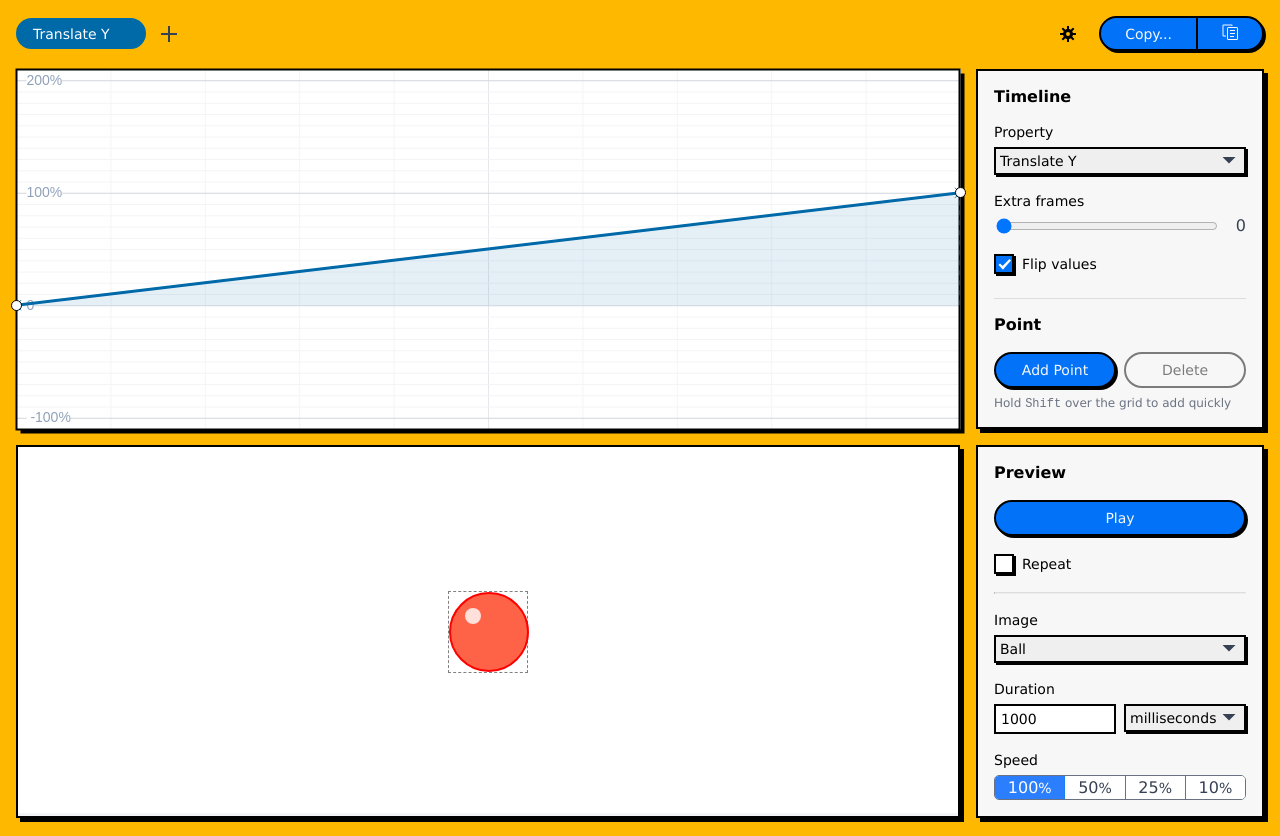
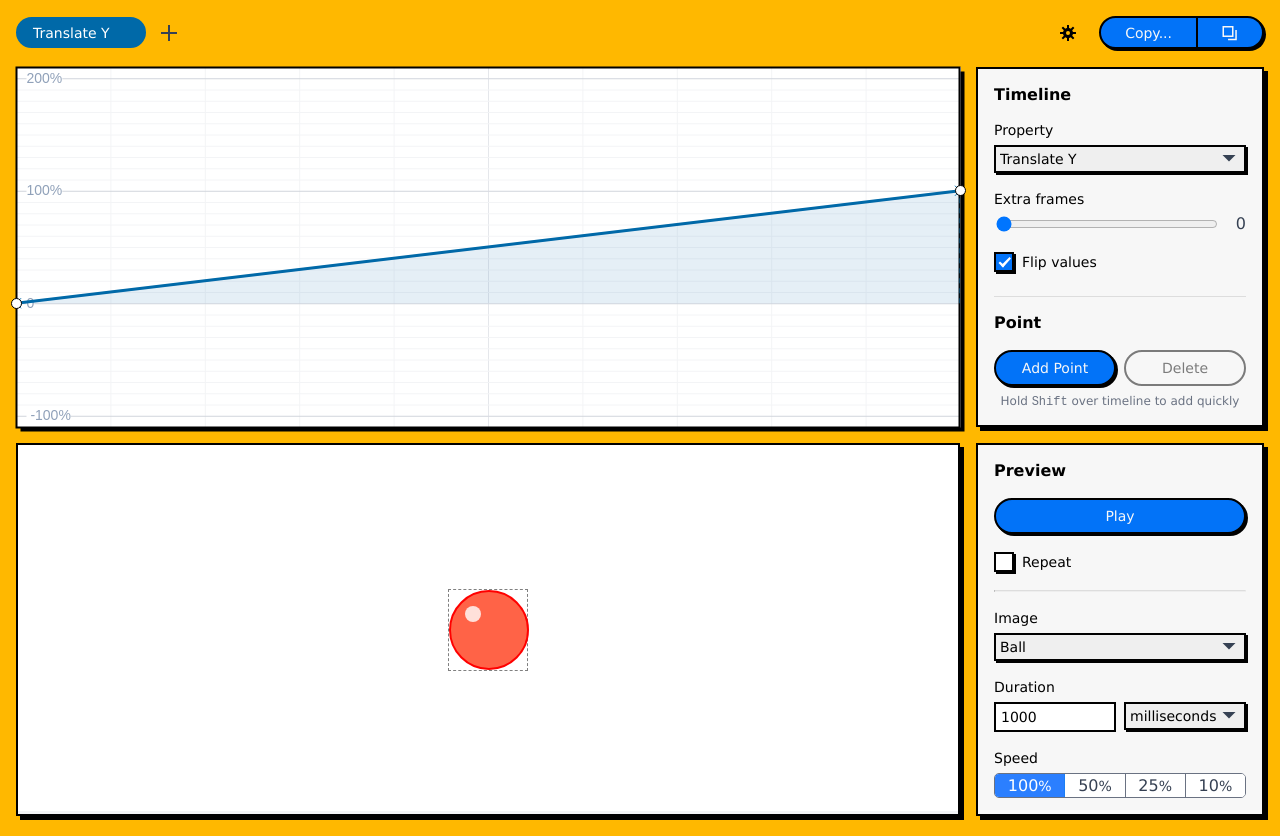
Before and after one commit to gillibrand/keyframe-click, a React (Vite) app: page / in a window 1280 px wide. Built offline with nearby package versions, Linux system fonts and the light colour scheme.

Commit message:
Update global Copy button focus style and icon

```diff
--- a/src/app/App.tsx
+++ b/src/app/App.tsx
@@ -448,6 +448,7 @@ function App() {
                 aria-expanded={isExporting}
                 aria-controls={activeExportId}
                 onClick={handleCopyNow}
+                className="center"
               >
                 <Copy />
                 <span className="sr-only">Copy keyframes to clipboard with current options</span>
--- a/src/components/Checkbox/Checkbox.css
+++ b/src/components/Checkbox/Checkbox.css
@@ -31,7 +31,7 @@
 .Checkbox:has(:focus-visible) {
   .Checkbox_box {
     outline: solid var(--outline-width) var(--outline-color);
-    outline-offset: 2px;
+    outline-offset: var(--outline-offset);
     box-shadow: 1px 1px 0 0 var(--shadow-color);
     box-shadow: none;
   }
--- a/src/components/SplitButtons.css
+++ b/src/components/SplitButtons.css
@@ -47,14 +47,20 @@
     cursor: pointer;
   }
 
-  &:first-child,
   &:focus-visible {
+    outline: solid var(--outline-width) var(--outline-color);
+    outline-offset: var(--outline-offset);
+    box-shadow: 0 0 0 var(--outline-offset) white;
+    border-color: transparent;
+    z-index: 1;
+  }
+
+  &:first-child {
     border-start-start-radius: var(--sb-radius);
     border-end-start-radius: var(--sb-radius);
   }
 
-  &:last-child,
-  &:focus-visible {
+  &:last-child {
     border-start-end-radius: var(--sb-radius);
     border-end-end-radius: var(--sb-radius);
   }
--- a/src/style/controls.css
+++ b/src/style/controls.css
@@ -45,26 +45,27 @@
 
     &.is-secondary {
       color: var(--c-neo-black);
-      background-color: var(--c-neo-teal);
-      background-color: var(--c-neo-white);
       background-color: white;
+
+      &:focus-visible {
+        border-color: var(--c-neo-black);
+      }
+    }
+
+    &.is-danger {
+      background-color: var(--c-neo-danger);
     }
 
     &:hover {
       filter: brightness(1.05);
     }
 
-    &.is-primary {
-      /* color: white; */
-      /* font-weight: bold; */
-      /* background-color: var(--c-neo-teal); */
-      /* color: var(--c-neo-black); */
-    }
-
     &:focus-visible {
       outline: solid var(--outline-width) var(--outline-color);
-      outline-offset: 2px;
+      outline-offset: var(--outline-offset);
       box-shadow: none;
+      border-color: transparent;
+      transition: none;
     }
   }
 
--- a/src/style/global.css
+++ b/src/style/global.css
@@ -36,6 +36,8 @@
   --c-neo-blue: #0273f8;
   --c-neo-teal: #4ccdc0;
   --c-neo-pink: #f902eb;
+
+  --c-neo-danger: #ff2583;
 
   --c-blue: #1c7ef3;
   --c-body: var(--c-gray-700);
--- a/src/style/util.css
+++ b/src/style/util.css
@@ -127,6 +127,10 @@ prevented, plus margins will NOT be scrolled to in an overflow of the page. */
   text-align: end;
 }
 
+.text-center {
+  text-align: center;
+}
+
 .justify-end {
   justify-content: end;
 }
@@ -138,3 +142,9 @@ prevented, plus margins will NOT be scrolled to in an overflow of the page. */
 .cursor-pointer {
   cursor: pointer;
 }
+
+.center {
+  display: flex;
+  justify-content: center;
+  align-items: center;
+}
--- a/src/timeline/TimelineInspector.tsx
+++ b/src/timeline/TimelineInspector.tsx
@@ -137,15 +137,15 @@ export const TimelineInspector = memo(function Inspector({
           >
             Add Point
           </button>
-          <button className="button flex-auto basis-1" onClick={onClickDelete} disabled={!selected}>
-            Delete{" "}
+          <button className="button flex-auto basis-1 is-danger" onClick={onClickDelete} disabled={!selected}>
+            Delete
           </button>
         </div>
         <Hint>
           {useStable(
-            <>
-              Hold <kbd>Shift</kbd> over the grid to add quickly
-            </>
+            <div className="text-center">
+              Hold <kbd>Shift</kbd> over timeline to add quickly
+            </div>
           )}
         </Hint>
       </div>
```
Also changed, not shown: src/images/copy.svg.
